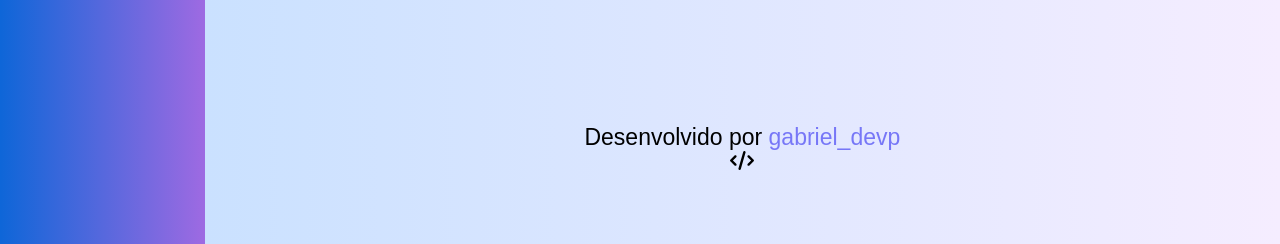
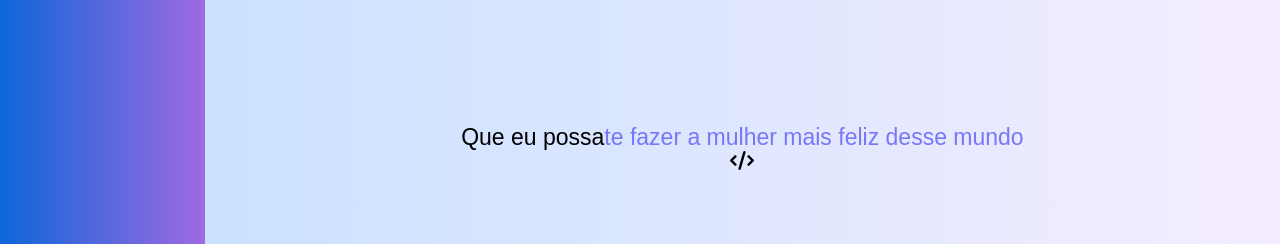
Before and after one commit to GabrielAdsJR/landing-page-portifolio, a plain HTML site: page index.html in a window 1280 px wide. Shown: the part 556-800 px from the top of the page. Drawn offline with Linux system fonts and the light colour scheme; files whose address does not match are found by name; a web font is replaced by a local one.

Commit message:
Update index.html

```diff
--- a/index.html
+++ b/index.html
@@ -50,7 +50,7 @@
             </section>
 
                 <footer class="rodape">
-                    <p id="cor">Desenvolvido por <span>gabriel_devp</span></p>
+                    <p id="cor">Que eu possa<span>te fazer a mulher mais feliz desse mundo</span></p>
                     <img id="code" src="./img/code-solid.svg"
                 </footer>
         </div>
```
